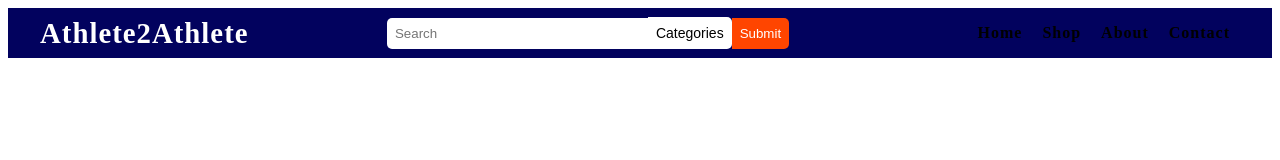
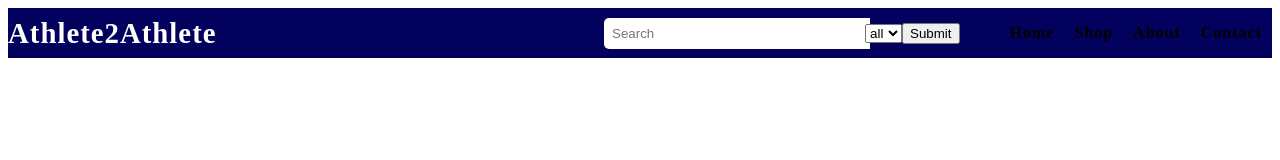
Before and after one commit to AtharvaGangras/Athlete2Athlete, a plain HTML site: page index.html in a window 1280 px wide. Drawn offline with Linux system fonts and the light colour scheme.

Commit message:
add dropdown list

```diff
--- a/index.html
+++ b/index.html
@@ -14,11 +14,16 @@
           <form class="search-form">
             <input type="text" placeholder="Search">
             <div class="dropdown">
-              <button class="dropbtn">Categories</button>
-              <div class="dropdown-content">
-                <a href="#">Category 1</a>
-                <a href="#">Category 2</a>
-                <a href="#">Category 3</a>
+                <select name="categories" id="cate">
+
+                    <option value="all">all</option>
+                    <option value="o1">o1</option>
+                    <option value="o2">o2</option>
+                    <option value="o3">o3</option>
+                    <option value="o4">o4</option>
+                    <option value="o5">o5</option>
+                </select>
+
               </div>
             </div>
             <button type="submit">Submit</button>
```
